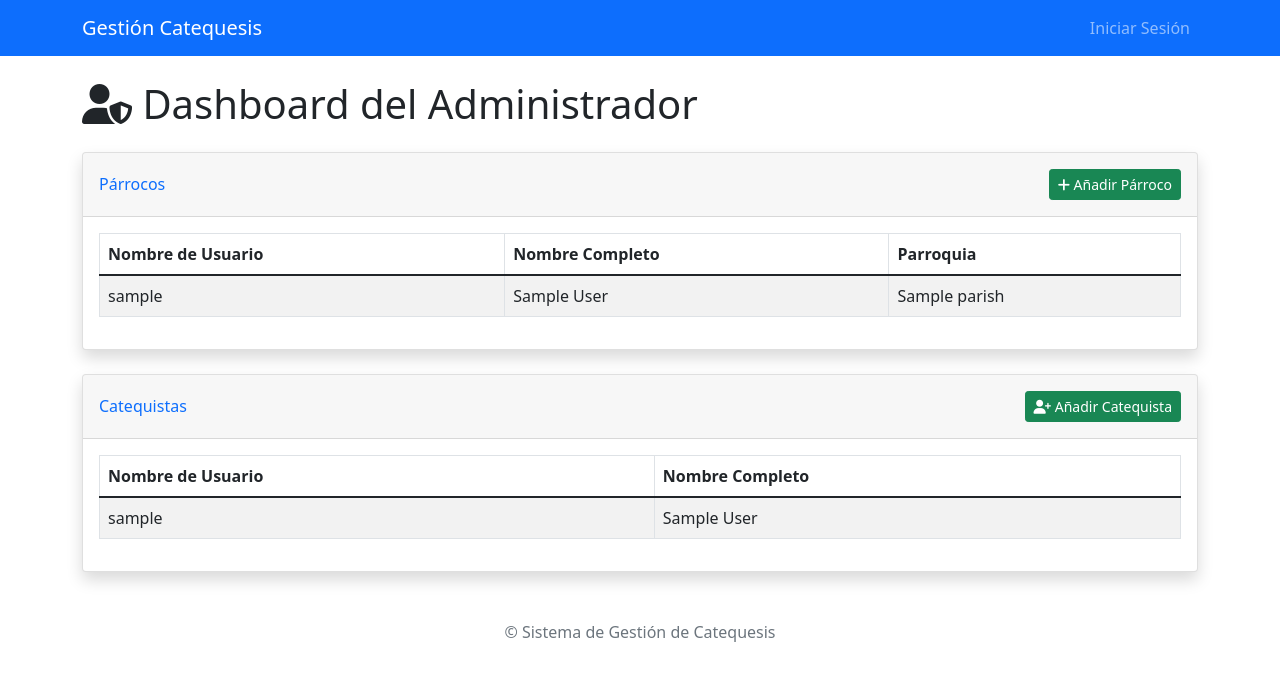
After one commit to joseenrique61/CatechesisSystem, a Flask app: template app/templates/admin/dashboard.html in a window 1280 px wide. The commit adds this page. Shown: the top 681 px of the page. Run offline with Flask 3, Linux system fonts and the light colour scheme; the template is opened without the code that fills it: most values are stand-ins (such as "Sample title", 1, 10 or a date in 2020); parts of the project's set-up code (start-up, migrations or seed data) failed here and were passed over.

Commit message:
Added dashboard for the admin

```diff
--- /dev/null
+++ b/app/templates/admin/dashboard.html
@@ -0,0 +1,90 @@
+{% extends "base.html" %}
+
+{% block title %}Dashboard Administrador - Catequesis Quito{% endblock %}
+
+{% block content %}
+<div class="row mb-3">
+    <div class="col">
+        <h1><i class="fas fa-user-shield"></i> Dashboard del Administrador</h1>
+    </div>
+</div>
+
+<!-- Sección Párrocos -->
+<div class="card shadow mb-4">
+    <div class="card-header py-3 d-flex flex-row align-items-center justify-content-between">
+        <h6 class="m-0 font-weight-bold text-primary">Párrocos</h6>
+        <a href="{{ url_for('admin.register_parish_priest') }}" class="btn btn-success btn-sm"><i class="fas fa-plus"></i> Añadir Párroco</a>
+    </div>
+    <div class="card-body">
+        <div class="table-responsive">
+            <table class="table table-bordered table-striped table-hover" id="parishPriestsTable" width="100%" cellspacing="0">
+                <thead>
+                    <tr>
+                        <th>Nombre de Usuario</th>
+                        <th>Nombre Completo</th>
+                        <th>Parroquia</th>
+                    </tr>
+                </thead>
+                <tbody>
+                    {% for priest in parish_priests %}
+                    <tr>
+                        <td>
+                            {{ priest.User.Username if priest.User else 'N/A' }}
+                        </td>
+                        <td>
+                            {{ priest.Person.FirstName if priest.Person else 'N/A' }}
+                            {{ priest.Person.FirstSurname if priest.Person else '' }}
+                        </td>
+                        <td>
+                            {{ priest.Parish.Name if priest.Parish else 'No asignada' }}
+                        </td>
+                    </tr>
+                    {% else %}
+                    <tr>
+                        <td colspan="4" class="text-center">No hay párrocos registrados.</td>
+                    </tr>
+                    {% endfor %}
+                </tbody>
+            </table>
+        </div>
+    </div>
+</div>
+
+<!-- Sección Catequistas (similar a la del dashboard del párroco pero con la columna Username) -->
+<div class="card shadow mb-4">
+    <div class="card-header py-3 d-flex flex-row align-items-center justify-content-between">
+        <h6 class="m-0 font-weight-bold text-primary">Catequistas</h6>
+        <a href="{{ url_for('admin.register_catechist') }}" class="btn btn-success btn-sm"><i class="fas fa-user-plus"></i> Añadir Catequista</a>
+    </div>
+    <div class="card-body">
+        <div class="table-responsive">
+            <table class="table table-bordered table-striped table-hover" id="catechistsAdminTable" width="100%" cellspacing="0">
+                <thead>
+                    <tr>
+                        <th>Nombre de Usuario</th>
+                        <th>Nombre Completo</th>
+                    </tr>
+                </thead>
+                <tbody>
+                    {% for catechist in catechists %}
+                    <tr>
+                        <td>
+                            {{ catechist.User.Username if catechist.User else 'N/A' }}
+                        </td>
+                        <td>
+                            {{ catechist.Person.FirstName if catechist.Person else 'N/A' }}
+                            {{ catechist.Person.FirstSurname if catechist.Person else '' }}
+                        </td>
+                    </tr>
+                    {% else %}
+                    <tr>
+                        <td colspan="4" class="text-center">No hay catequistas registrados.</td>
+                    </tr>
+                    {% endfor %}
+                </tbody>
+            </table>
+        </div>
+    </div>
+</div>
+
+{% endblock %}
```
Also changed, not shown: app/admin/routes.py (+33 -0 lines), app/main/data/dal/i_data_access_layer.py (+8 -0 lines), app/main/data/dal/sql_server/sql_dal.py (+11 -1 lines), app/parish_priest/routes.py (+3 -31 lines), app/templates/parish_priest/dashboard.html (+5 -9 lines), app/static/css/style.css (added), app/templates/admin/register_catechist.html (renamed from app/templates/parish_priest/register_catechist.html).
